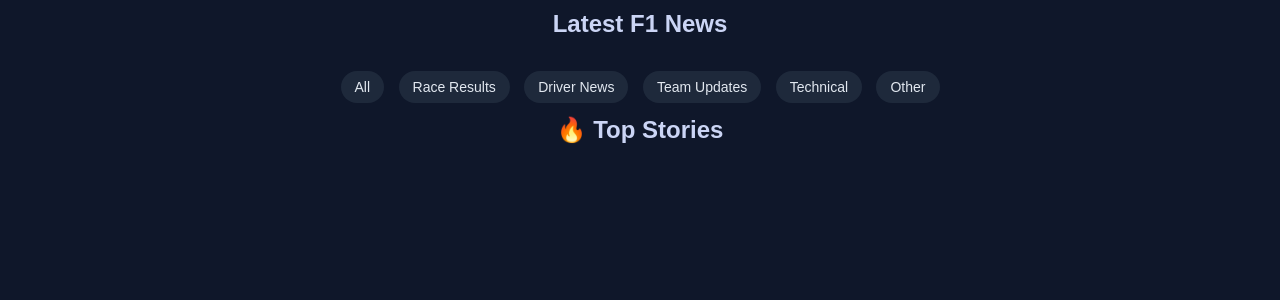
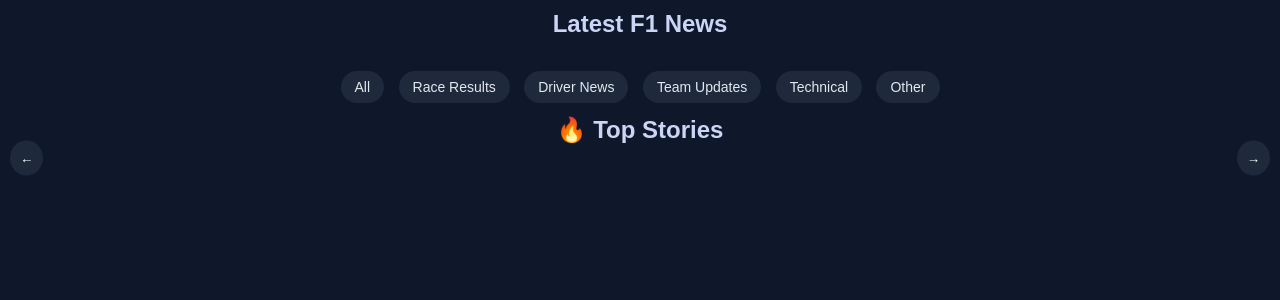
Before and after one commit to PranithGandhe/f1-ai-news-aggregator, a Flask app: page / in a window 1280 px wide. Shown: the part 73-373 px from the top of the page. Run offline with Flask 3, Linux system fonts and the light colour scheme; data that the repository does not hold is empty; some libraries are stand-ins or nearby versions.

Commit message:
Add latest stories scroll - 5

```diff
--- a/templates/index.html
+++ b/templates/index.html
@@ -209,6 +209,36 @@
             transform: scale(1.05);
         }
 
+        .top-wrapper {
+            position: relative;
+        }
+
+        .scroll-btn {
+            position: absolute;
+            top: 40%;
+            transform: translateY(-50%);
+            background: #1e293b;
+            color: white;
+            border: none;
+            padding: 10px;
+            cursor: pointer;
+            border-radius: 50%;
+            z-index: 10;
+        }
+
+        .scroll-btn.left {
+            left: -10px;
+        }
+
+        .scroll-btn.right {
+            right: -10px;
+        }
+
+        .scroll-btn:hover {
+            background: #38bdf8;
+            color: black;
+        }
+
     </style>
 
 </head>
@@ -234,7 +264,11 @@
 
     <h2 style="margin-bottom: 10px;">🔥 Top Stories</h2>
 
-    <div class="top-scroll">
+    <div class="top-wrapper">
+
+        <button class="scroll-btn left" onclick="scrollLeft()">←</button>
+
+        <div class="top-scroll" id="topScroll">
 
             {% for article in latest_articles %}
 
@@ -267,6 +301,10 @@
             </div>
 
             {% endfor %}
+
+        </div>
+
+        <button class="scroll-btn right" onclick="scrollRight()">→</button>
 
     </div>
 
@@ -366,6 +404,15 @@
         }
     }
 
+    function scrollLeft() {
+        const container = document.getElementById("topScroll");
+        container.scrollBy({ left: -300, behavior: "smooth" });
+    }
+
+    function scrollRight() {
+        const container = document.getElementById("topScroll");
+        container.scrollBy({ left: 300, behavior: "smooth" });
+    }
     </script>
 
 </body>
```
Lines whose indentation alone changed are shown as unchanged.
